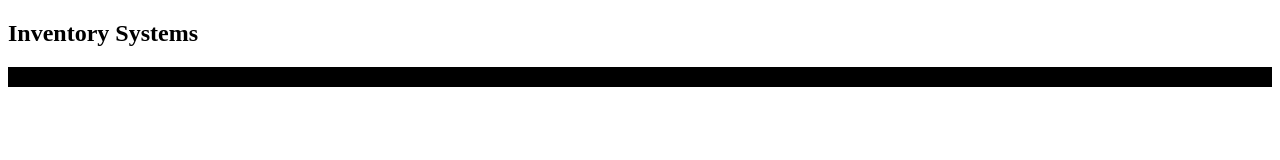
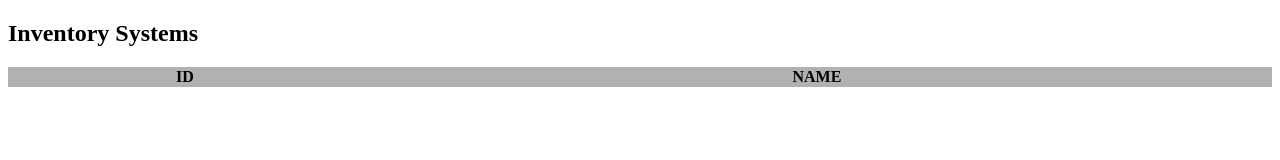
Before and after one commit to Icyzz02z/Icyzz02z.github.io, a plain HTML site: page index.html in a window 1280 px wide. Drawn offline with Linux system fonts and the light colour scheme.

Commit message:
New color

```diff
--- a/index.html
+++ b/index.html
@@ -16,7 +16,7 @@
             width:100%
         }
         th{
-            background-color: rgb(0, 0, 0);
+            background-color: rgb(178, 177, 177);
         }
         td{
             border: 1px solid #ddd;
```
